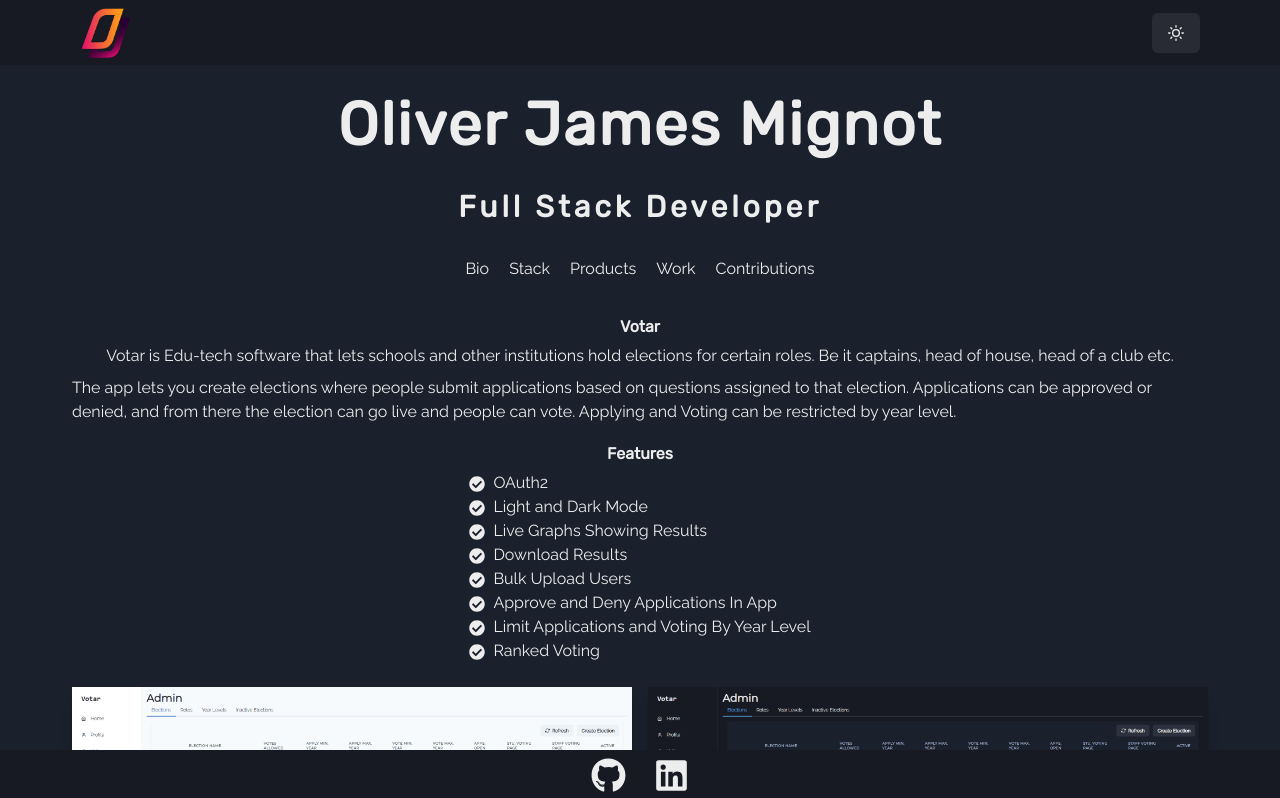
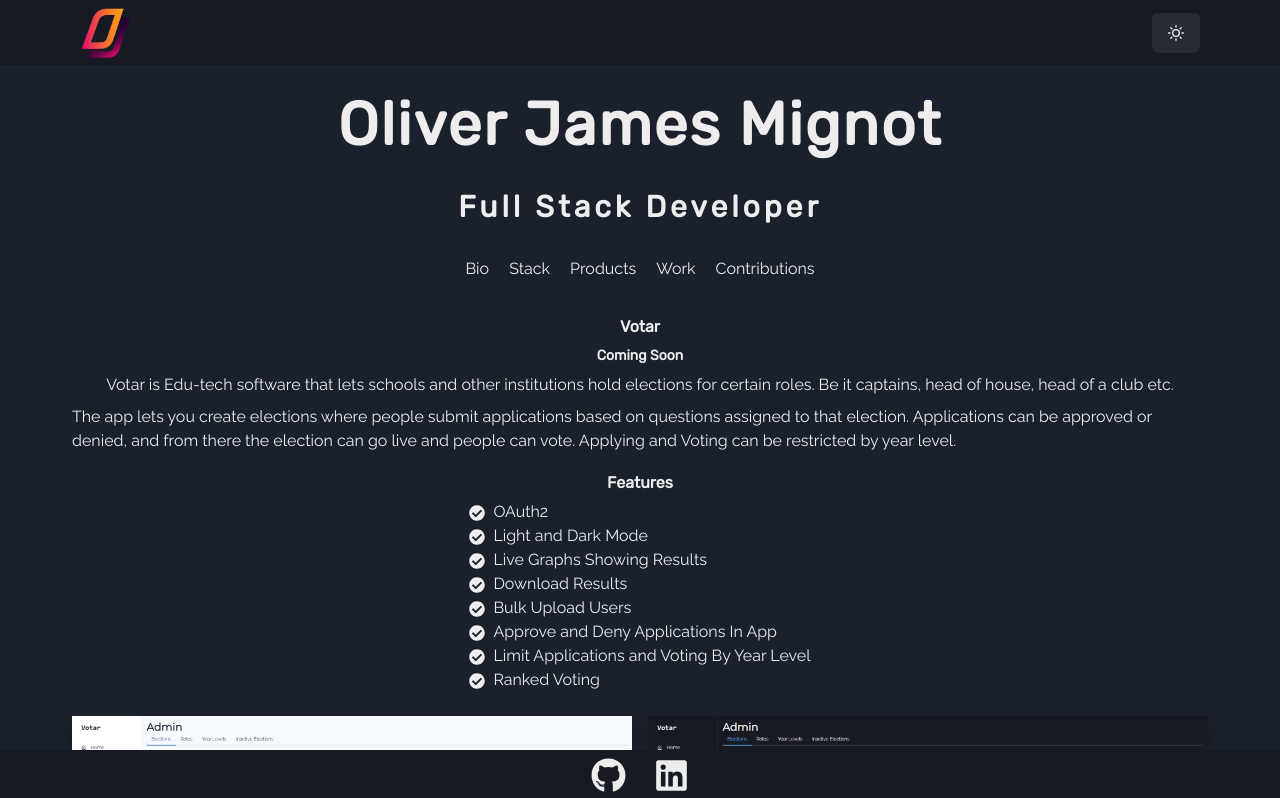
Before and after one commit to Ol1BoT/oliverjamesdev, a Next.js app: page /products in a window 1280 px wide. Shown: the top 798 px of the page. Built offline with nearby package versions, Linux system fonts and the light colour scheme.

Commit message:
add coming soon to votar

```diff
--- a/pages/products.tsx
+++ b/pages/products.tsx
@@ -24,7 +24,10 @@ export default function Products() {
         p={2}
         mb={55}
       >
-        <Heading size={"sm"}>Votar</Heading>
+        <Heading size={"sm"} mb="1">
+          Votar
+        </Heading>
+        <Heading size={"xs"}>Coming Soon</Heading>
         <Text>
           Votar is Edu-tech software that lets schools and other institutions
           hold elections for certain roles. Be it captains, head of house, head
```
